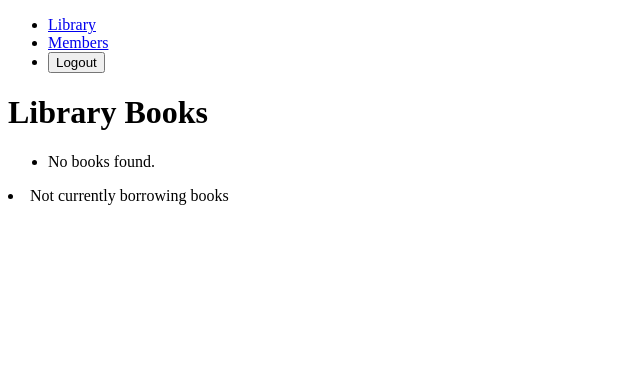
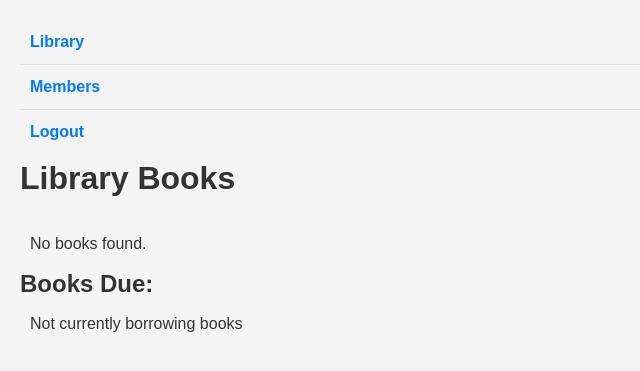
Before and after one commit to zoinn/Library-Manager-NODRF, a Django app: page /library/ in a window 1280 px wide. Shown: the top 371 px of the page, without its empty margins (0-640 px from the left). Run offline with Django 5.2, Linux system fonts and the light colour scheme; data that the repository does not hold is empty.

Commit message:
update: added styles.css with new styles to make it look for presentable.

```diff
--- a/library_manager/library_app/static/css/styles.css
+++ b/library_manager/library_app/static/css/styles.css
@@ -0,0 +1,137 @@
+* {
+    margin: 0;
+    padding: 0;
+    box-sizing: border-box;
+}
+
+html {
+    font-size: 16px;
+    line-height: 1.5;
+}
+
+body {
+    font-family: Arial, sans-serif;
+    background-color: #f4f4f4;
+    color: #333;
+    padding: 20px;
+}
+
+/* Navigation styles */
+ul {
+    list-style: none;
+    padding: 0;
+}
+
+ul li {
+    display: flow;
+    margin-right: 10px;
+}
+
+ul li a {
+    text-decoration: none;
+    color: #007bff;
+    font-weight: bold;
+}
+
+ul li a:hover {
+    text-decoration: underline;
+}
+
+form {
+    display: inline;
+}
+
+/* Header styles */
+h1 {
+    font-size: 2rem;
+    margin-bottom: 20px;
+}
+
+/* List styles */
+ul li {
+    padding: 10px;
+    border-bottom: 1px solid #ddd;
+}
+
+ul li:last-child {
+    border-bottom: none;
+}
+
+/* Form styling */
+form label {
+    display: block;
+    margin-bottom: 5px;
+    font-weight: bold;
+}
+
+form input[type="text"],
+form input[type="password"] {
+    width: 100%;
+    padding: 10px;
+    margin-bottom: 10px;
+    border: 1px solid #ddd;
+    border-radius: 5px;
+}
+
+form input[type="submit"] {
+    background-color: #007bff;
+    color: #fff;
+    border: none;
+    padding: 10px 20px;
+    border-radius: 5px;
+    cursor: pointer;
+}
+
+form input[type="submit"]:hover {
+    background-color: #0056b3;
+}
+
+/* Popup styles */
+.popup {
+    display: none;
+    position: fixed;
+    top: 20px;
+    right: 20px;
+    background-color: #ffdddd;
+    color: #d8000c;
+    border: 1px solid #d8000c;
+    padding: 15px;
+    border-radius: 5px;
+    box-shadow: 0 2px 10px rgba(0, 0, 0, 0.1);
+}
+
+.popup.active {
+    display: block;
+}
+
+/* Layout improvements */
+.container {
+    max-width: 1200px;
+    margin: 0 auto;
+    padding: 20px;
+    background-color: #fff;
+    border-radius: 8px;
+    box-shadow: 0 2px 10px rgba(0, 0, 0, 0.1);
+}
+
+button {
+    background: none;
+    border: none;
+    padding: 0;
+    cursor: pointer;
+    font: inherit;
+    color: #007bff;
+    font-weight: bold;
+}
+
+/* Additional button styling to match link */
+button.nav-button {
+    background-color: transparent; /* Match link background */
+    color: #007bff; /* Match link color */
+    font-weight: bold; /* Match link font weight */
+}
+
+.nav-button:hover {
+    color: #0056b3; /* Match link hover color */
+    text-decoration: underline; /* Match link hover effect */
+}
--- a/library_manager/library_app/templates/library.html
+++ b/library_manager/library_app/templates/library.html
@@ -6,13 +6,13 @@
     <link rel="stylesheet" href="{% static 'css/styles.css' %}">
     <title>Library</title>
     <ul>
-        <li><a href="{% url 'library' %}">Library</a></li>
-        <li><a href="{% url 'member' %}">Members</a></li>
+        <li><a href="{% url 'library' %}" class="nav-button">Library</a></li>
+        <li><a href="{% url 'member' %}" class="nav-button">Members</a></li>
         <!-- Uses a form to logout, as we need to do a POST to logout -->
         <li>
             <form action="{% url 'logout' %}" method="post">
             {% csrf_token %}
-            <button type="submit">Logout</button>
+            <button type="submit" class="nav-button">Logout</button>
             </form>
         </li>
     </ul>
@@ -26,12 +26,13 @@
             <li>No books found.</li>
         {% endfor %}
     </ul>
-    <div>
+    <h2>Books Due:</h2>
+    <ul>
         {% for book in borrowedBooks %}
             <li>{{ book.book_name }} by {{ book.book_author }} ({{ book.book_year }}) due {{book.book_return_date}}</li>
         {% empty %}
             <li>Not currently borrowing books</li>
         {% endfor %}
-    </div>
+    </ul>
 </body>
 </html>
--- a/library_manager/library_app/templates/login.html
+++ b/library_manager/library_app/templates/login.html
@@ -3,6 +3,8 @@
 <head>
     <meta charset="UTF-8">
     <title>Login Page</title>
+    {% load static %}
+    <link rel="stylesheet" href="{% static 'css/styles.css' %}">
 </head>
 <body>
      <form method="POST" action="{% url 'login' %}">
--- a/library_manager/library_app/templates/member.html
+++ b/library_manager/library_app/templates/member.html
@@ -6,13 +6,13 @@
     {% load static %}
     <link rel="stylesheet" href="{% static 'css/styles.css' %}">
     <ul>
-        <li><a href="{% url 'library' %}">Library</a></li>
-        <li><a href="{% url 'member' %}">Members</a></li>
+        <li><a href="{% url 'library' %}" class="nav-button">Library</a></li>
+        <li><a href="{% url 'member' %}" class="nav-button">Members</a></li>
         <!-- Uses a form to logout, as we need to do a POST to logout -->
         <li>
             <form action="{% url 'logout' %}" method="post">
             {% csrf_token %}
-            <button type="submit">Logout</button>
+            <button type="submit" class="nav-button">Logout</button>
             </form>
         </li>
     </ul>
```
